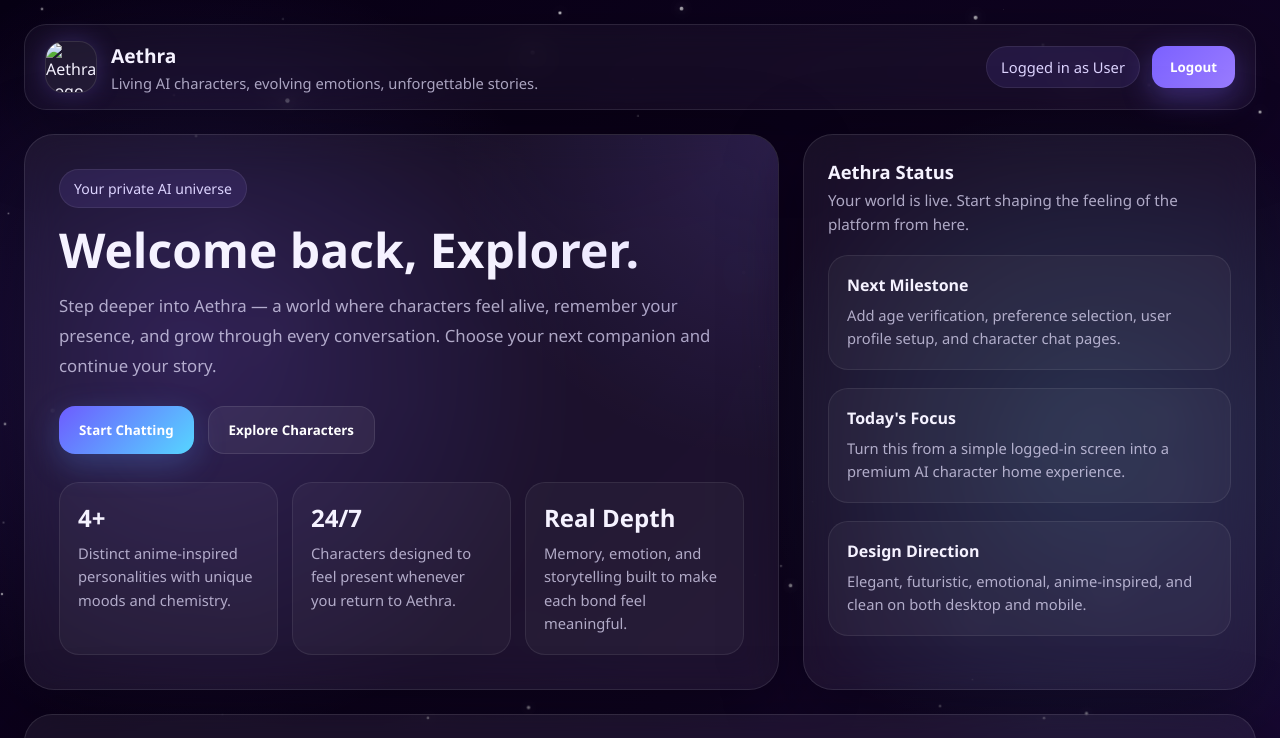
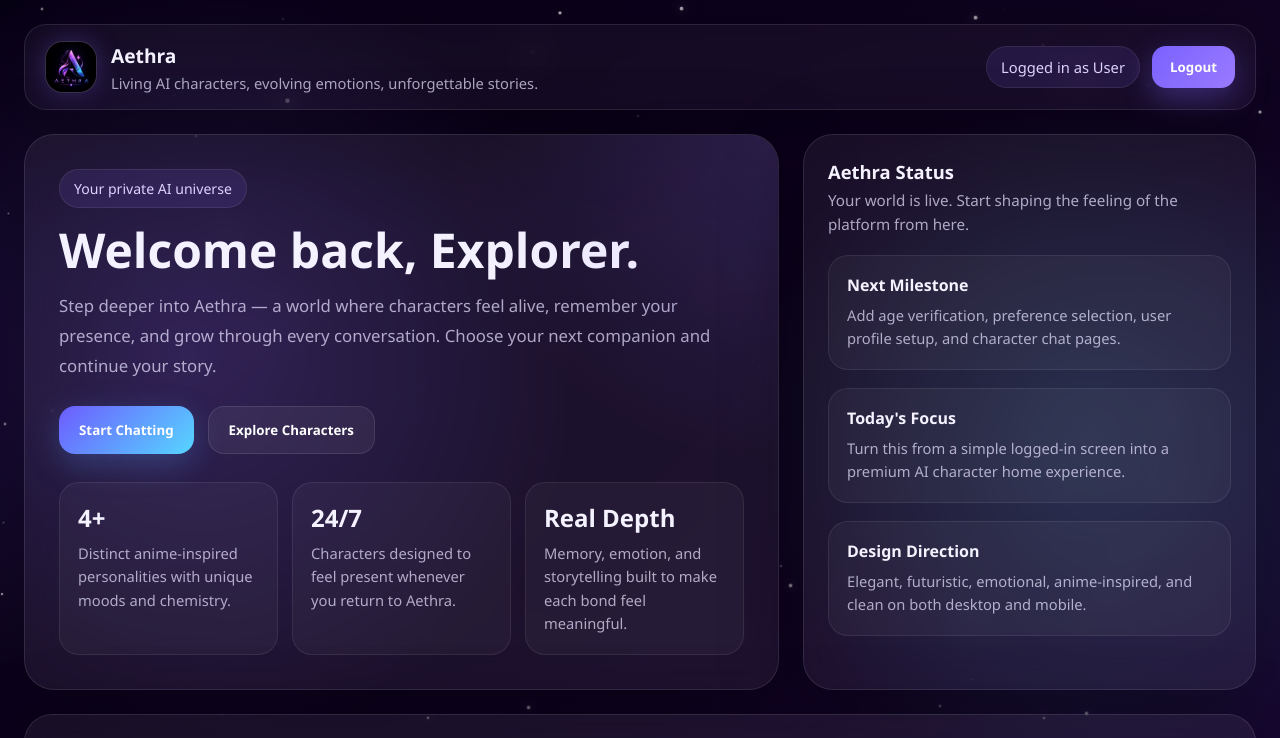
Before and after one commit to siddharth1202t/Aethra, a plain HTML site: page home.html in a window 1280 px wide. Shown: the top 738 px of the page. Drawn offline with Linux system fonts and the light colour scheme; no server answers.

Commit message:
Update home.html

```diff
--- a/home.html
+++ b/home.html
@@ -539,7 +539,7 @@
     <header class="topbar">
       <div class="brand">
         <div class="brand-logo">
-          <img src="images/aethra-logo.png" alt="Aethra Logo">
+          <img src="images/logo.png" alt="Aethra Logo">
         </div>
         <div class="brand-text">
           <h1>Aethra</h1>
```
